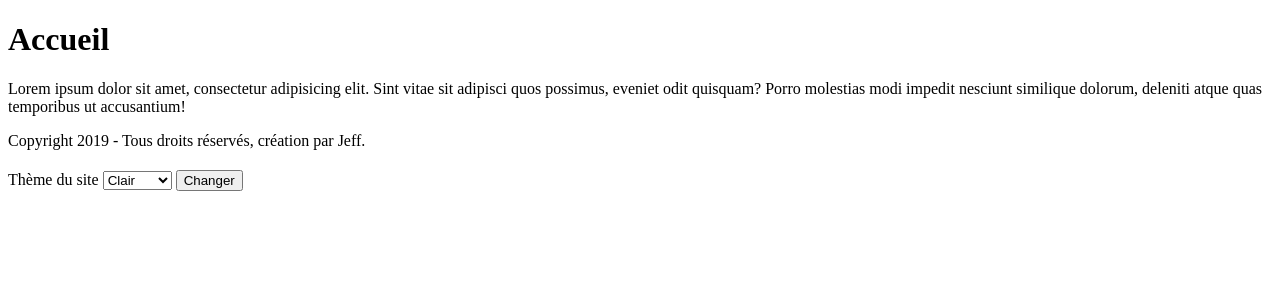
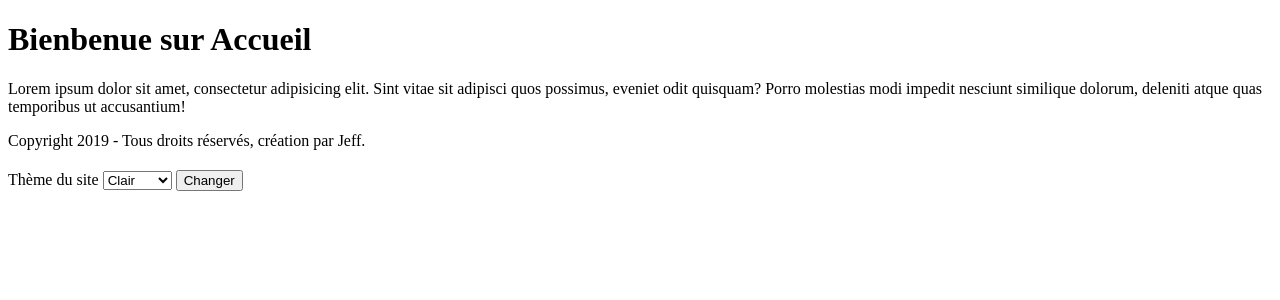
Before and after one commit to joy-fav/cours-php, a PHP site: page / in a window 1280 px wide. Shown: the part 106-406 px from the top of the page. Run offline with PHP 8.4, Linux system fonts and the light colour scheme; data that the repository does not hold is empty.

Commit message:
modif du titre

```diff
--- a/index.php
+++ b/index.php
@@ -3,7 +3,7 @@
 	require_once('./includes/header.php');
 ?>
 	<main>
-		<h1>Accueil</h1>
+		<h1>Bienbenue sur Accueil</h1>
 		<p>Lorem ipsum dolor sit amet, consectetur adipisicing elit. Sint vitae sit adipisci quos possimus, eveniet odit quisquam? Porro molestias modi impedit nesciunt similique dolorum, deleniti atque quas temporibus ut accusantium!</p>
 	</main>
 
```
